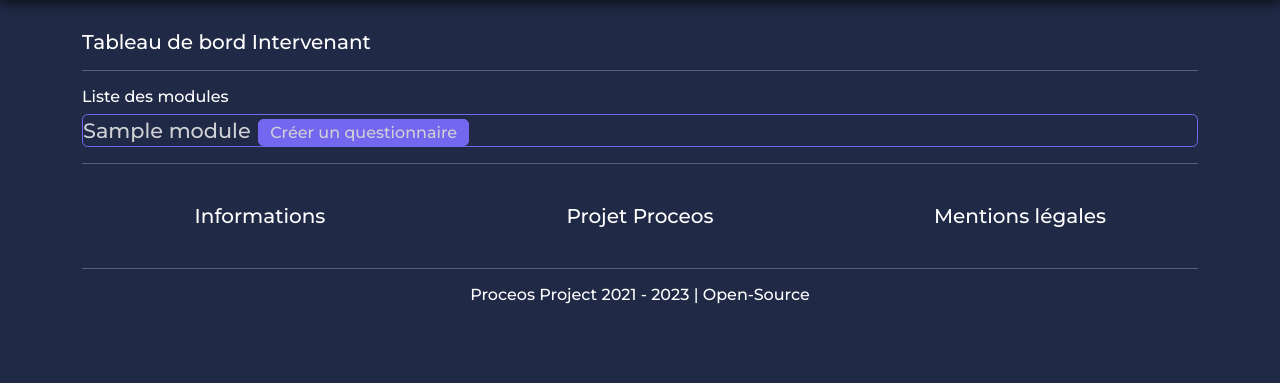
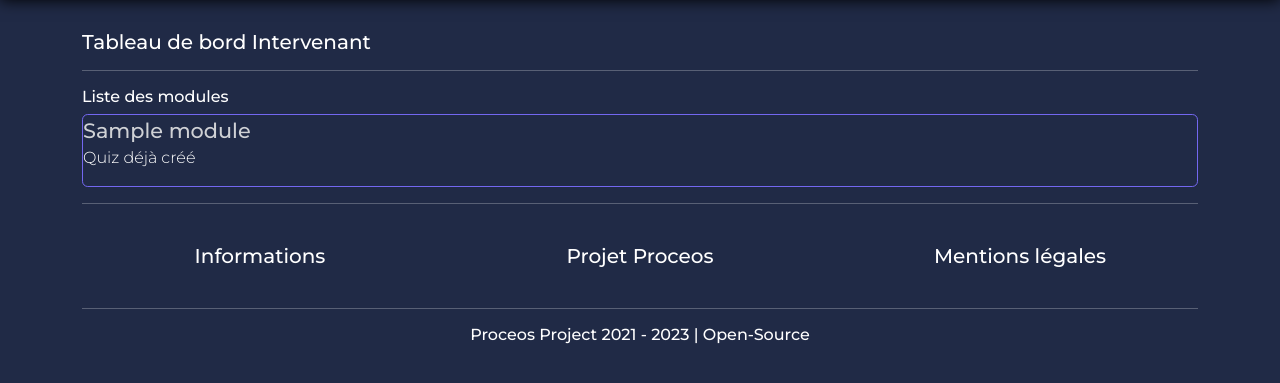
Before and after one commit to Cyril-lamirand/proceos, a Symfony app: template templates/client/teacher/dashboard.html.twig in a window 1280 px wide. Shown: the part 66-449 px from the top of the page. Run offline with Twig, Linux system fonts and the light colour scheme; the template is opened without the code that fills it: most values are stand-ins (such as "Sample title", 1, 10 or a date in 2020); style sheets or scripts are compiled from the project's sources; some libraries are stand-ins or nearby versions.

Commit message:
add if in dashboard teachere

```diff
--- a/templates/client/teacher/dashboard.html.twig
+++ b/templates/client/teacher/dashboard.html.twig
@@ -11,7 +11,11 @@
         {% for module in modules %}
         <div class="card-module">
             <a href="{{path('app_client_teacher_module_show', {id:module.id})}}" class="titleLabel">{{ module.label }}</a>
+            {% if module.quiz is null %}
             <a href="{{path('create_quiz', {id:module.id})}}" class="quizzBtn">Créer un questionnaire</a>
+            {% else %}
+            <p>Quiz déjà créé</p>
+            {% endif %}
         </div>
         {% endfor %}
     </div>
```
